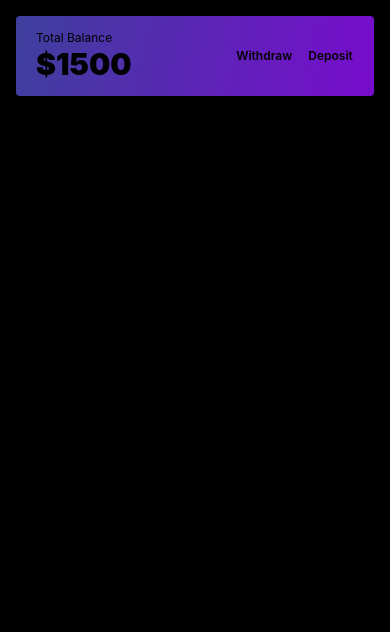
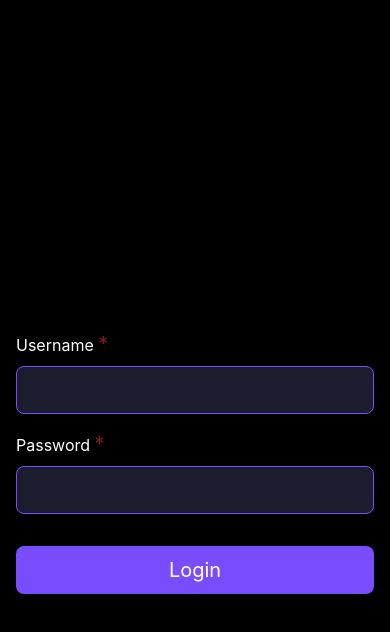
Before and after one commit to anirudhamahale/DPKingDealer, a React Native app: screen /Login in a window 390 px wide. Shown: the top 632 px of the page. Built offline with nearby package versions, Linux system fonts and the light colour scheme.

Commit message:
created login screen

```diff
--- a/src/components/PrimaryButton.tsx
+++ b/src/components/GradientView.tsx
@@ -1,6 +1,6 @@
 import React from "react";
 import { Pressable, Text, TouchableOpacity, View } from "react-native";
-import { LinearGradient } from "react-native-linear-gradient";
+import { LinearGradient, LinearGradientProps } from "react-native-linear-gradient";
 import { cssInterop } from "nativewind";
 
 const StyledLinearGradient = cssInterop(LinearGradient, {
@@ -19,7 +19,6 @@ const GradientView: React.FC<CustomContainerProps> = ({ children }) => {
                 start={{ x: 0, y: 0 }}
                 end={{ x: 1, y: 1 }} className="rounded">
                 {children}
-
             </StyledLinearGradient>
         </View>
     );
--- /dev/null
+++ b/src/components/TextField.tsx
@@ -0,0 +1,44 @@
+import React from 'react';
+import { View, Text, TextInput, StyleSheet, TextInputProps, Platform } from 'react-native';
+
+type TextFieldProps = TextInputProps & {
+    placeholder?: string; // Placeholder text for the field
+    errorMessage?: string; // Error message to display
+    isRequired?: boolean; // Flag to show * if the field is required
+    onChangeText?: ((text: string) => void);
+};
+
+const TextField: React.FC<TextFieldProps> = ({
+    placeholder,
+    errorMessage,
+    isRequired,
+    style,
+    onChangeText,
+    ...textInputProps
+}) => {
+    return (
+        <View className="w-full mb-4">
+            <Text className="text-white mb-2 text-base">
+                {placeholder} {isRequired && <Text className="text-red-900 text-xl">*</Text>}
+            </Text>
+            <View className="border-1 text-base border border-venetian-nights rounded-lg h-12 color-white justify-center px-2 bg-sambucus">
+                <TextInput
+                    className="text-base color-white"
+                    placeholderTextColor="#00000"
+                    cursorColor="#00000"
+                    onChangeText={onChangeText}
+                    {...textInputProps}
+                    style={{ textAlignVertical: 'center' }}
+                />
+            </View>
+
+            {/* <View className="h-[1px] bg-gray-800 w-full mt-1"></View> */}
+            {errorMessage && <Text className="text-red-500 text-sm mt-1">{errorMessage}</Text>}
+        </View>
+    );
+};
+
+export default TextField;
+
+// TODO:- Add border to text field of color 794DFD
+// TODO:- Background color of text field should be 1B1C2D
--- a/src/navigation/index.tsx
+++ b/src/navigation/index.tsx
@@ -30,7 +30,8 @@ const HomeStack = () => (
 
 const Navigation = () => (
     <NavigationContainer>
-        <Stack.Navigator>
+        <Stack.Navigator
+            initialRouteName='Auth'>
             <Stack.Screen
                 name='Auth'
                 component={AuthStack}
--- a/src/screens/Home.tsx
+++ b/src/screens/Home.tsx
@@ -1,11 +1,45 @@
-import { Text, View } from "react-native";
-import PrimaryButton from "../components/PrimaryButton";
+import { SafeAreaView, Text, View } from "react-native";
+import PrimaryButton from "../components/GradientView";
+import { NativeStackScreenProps } from "@react-navigation/native-stack";
+import { RootStackParamList } from "../navigation";
+import GradientView from "../components/GradientView";
 
-const Home = () => {
+type Props = NativeStackScreenProps<RootStackParamList, 'Home'>;
+
+const Home = ({ navigation }: Props) => {
     return (
-        <View>
-            <Text>Home</Text>
-        </View>
+        <SafeAreaView className='flex-1 bg-black'>
+            <View className='flex-1'>
+                <GradientView>
+                    <View
+                        className="h-[80px] rounded flex-row">
+                        <View className="flex-1 justify-center ml-5">
+                            <Text
+                                className="color-white text-xs font-normal">
+                                Total Balance
+                            </Text>
+                            <Text
+                                className="color-white font-black text-3xl">
+                                $1500
+                            </Text>
+                        </View>
+                        <View className="flex-1 justify-center items-center ml-5 flex-row">
+                            <Text
+                                className="color-white font-semibold text-xs">
+                                Withdraw
+                            </Text>
+                            <View className="w-4" />
+                            <Text
+                                className="color-white font-semibold text-xs">
+                                Deposit
+                            </Text>
+                        </View>
+                    </View>
+                </GradientView>
+            </View>
+
+        </SafeAreaView >
+
     );
 }
 
--- a/src/screens/Login.tsx
+++ b/src/screens/Login.tsx
@@ -1,40 +1,22 @@
 import { NativeStackScreenProps } from "@react-navigation/native-stack";
 import { Pressable, SafeAreaView, Text, View } from "react-native";
 import { RootStackParamList } from "../navigation";
-import GradientView from "../components/PrimaryButton";
+import TextField from "../components/TextField";
+import GradientView from "../components/GradientView";
+import { Button } from "@react-navigation/elements";
 
 type LoginProps = NativeStackScreenProps<RootStackParamList, 'Login'>;
 
 const Login = ({ navigation }: LoginProps) => {
     return (
         <SafeAreaView className='flex-1 bg-black'>
-            <View className='flex-1'>
-                <GradientView>
-                    <View
-                        className="h-[80px] rounded flex-row">
-                        <View className="flex-1 justify-center ml-5">
-                            <Text
-                                className="color-white text-xs font-normal">
-                                Total Balance
-                            </Text>
-                            <Text
-                                className="color-white font-black text-3xl">
-                                $1500
-                            </Text>
-                        </View>
-                        <View className="flex-1 justify-center items-center ml-5 flex-row">
-                            <Text
-                                className="color-white font-semibold text-xs">
-                                Withdraw
-                            </Text>
-                            <View className="w-4" />
-                            <Text
-                                className="color-white font-semibold text-xs">
-                                Deposit
-                            </Text>
-                        </View>
-                    </View>
-                </GradientView>
+            <View className='flex-1 p-4 justify-center'>
+                <Text className="color-white text-center font-bold text-4xl mb-10">DPKing Dealer</Text>
+                <TextField placeholder="Username" isRequired={true} />
+                <TextField placeholder="Password" isRequired={true} />
+                <Pressable className="h-12 bg-venetian-nights rounded-lg justify-center mt-4">
+                    <Text className="text-white text-center text-xl">Login</Text>
+                </Pressable>
             </View>
 
         </SafeAreaView >
--- a/tailwind.config.js
+++ b/tailwind.config.js
@@ -6,7 +6,12 @@ module.exports = {
   ],
   presets: [require("nativewind/preset")],
   theme: {
-    extend: {},
+    extend: {
+      colors: {
+        'venetian-nights': '#794DFD',
+        'sambucus': '#1B1C2D',
+      },
+    },
   },
   plugins: [],
 }
```
